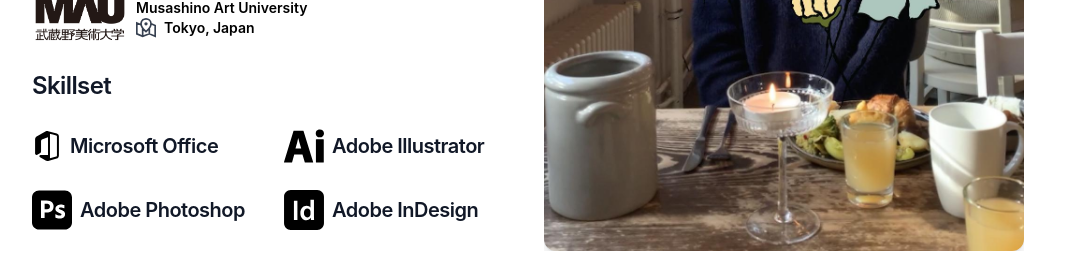
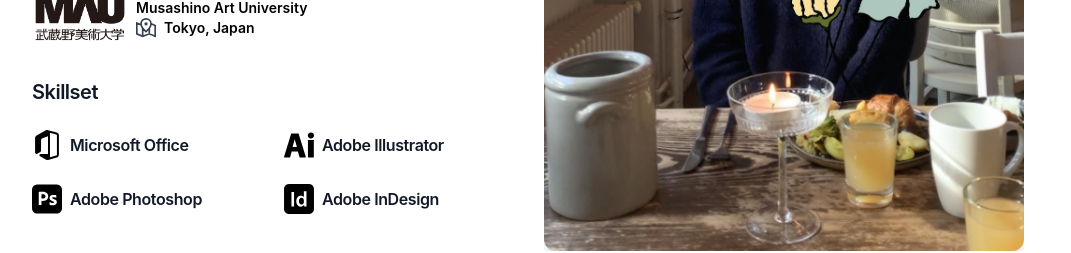
Before and after one commit to mariamarinescu/ji-yun, a React (Vite) app: page /ji-yun/profile in a window 1280 px wide. Shown: the part 577-830 px from the top of the page, without its empty margins (112-1183 px from the left). Built offline with nearby package versions, Linux system fonts and the light colour scheme; a web font is replaced by a local one; what tailwindcss-children would draw is missing.

Commit message:
refactor: improve SkillSet component logic

```diff
--- a/src/components/profile/SkillSet.tsx
+++ b/src/components/profile/SkillSet.tsx
@@ -5,40 +5,42 @@ import {
   MicrosoftOfficeIcon,
 } from '../icons';
 
+const iconContainerClassName = 'flex items-center gap-2';
+const skillTitleClassName =
+  'text-pretty text-lg font-semibold tracking-tight text-gray-900 sm:text-base';
+const iconSize = 30;
+
+const skillIconDictionary: Record<string, JSX.Element> = {
+  'Microsoft Office': (
+    <MicrosoftOfficeIcon width={iconSize} height={iconSize} />
+  ),
+  'Adobe Illustrator': (
+    <AdobeIllustratorIcon width={iconSize} height={iconSize} />
+  ),
+  'Adobe Photoshop': <AdobePhotoshopIcon width={iconSize} height={iconSize} />,
+  'Adobe InDesign': <AdobeInDesignIcon width={iconSize} height={iconSize} />,
+};
+
+const skillSetNameList = [
+  'Microsoft Office',
+  'Adobe Illustrator',
+  'Adobe Photoshop',
+  'Adobe InDesign',
+];
+
 export const SkillSet = () => {
   return (
     <div className="flex w-full flex-col">
-      <h5 className="text-pretty text-xl font-semibold tracking-tight text-gray-900 sm:text-2xl">
+      <h5 className="mt-2 text-pretty text-xl font-semibold tracking-tight text-gray-900">
         Skillset
       </h5>
-      <div className="xs:grid-cols-2 grid grid-cols-1 gap-6 py-6">
-        <div className="flex items-center gap-2">
-          <MicrosoftOfficeIcon />
-          <h6 className="text-pretty text-lg font-semibold tracking-tight text-gray-900 sm:text-xl">
-            Microsoft Office
-          </h6>
-        </div>
-
-        <div className="flex items-center gap-2">
-          <AdobeIllustratorIcon />
-          <h6 className="text-pretty text-lg font-semibold tracking-tight text-gray-900 sm:text-xl">
-            Adobe Illustrator
-          </h6>
-        </div>
-
-        <div className="flex items-center gap-2">
-          <AdobePhotoshopIcon />
-          <h6 className="text-pretty text-lg font-semibold tracking-tight text-gray-900 sm:text-xl">
-            Adobe Photoshop
-          </h6>
-        </div>
-
-        <div className="flex items-center gap-2">
-          <AdobeInDesignIcon />
-          <h6 className="text-pretty text-lg font-semibold tracking-tight text-gray-900 sm:text-xl">
-            Adobe InDesign
-          </h6>
-        </div>
+      <div className="grid grid-cols-1 gap-6 py-6 xs:grid-cols-2">
+        {skillSetNameList.map((skillName) => (
+          <div className={iconContainerClassName} key={skillName}>
+            {skillIconDictionary[skillName]}
+            <h6 className={skillTitleClassName}>{skillName}</h6>
+          </div>
+        ))}
       </div>
     </div>
   );
```
